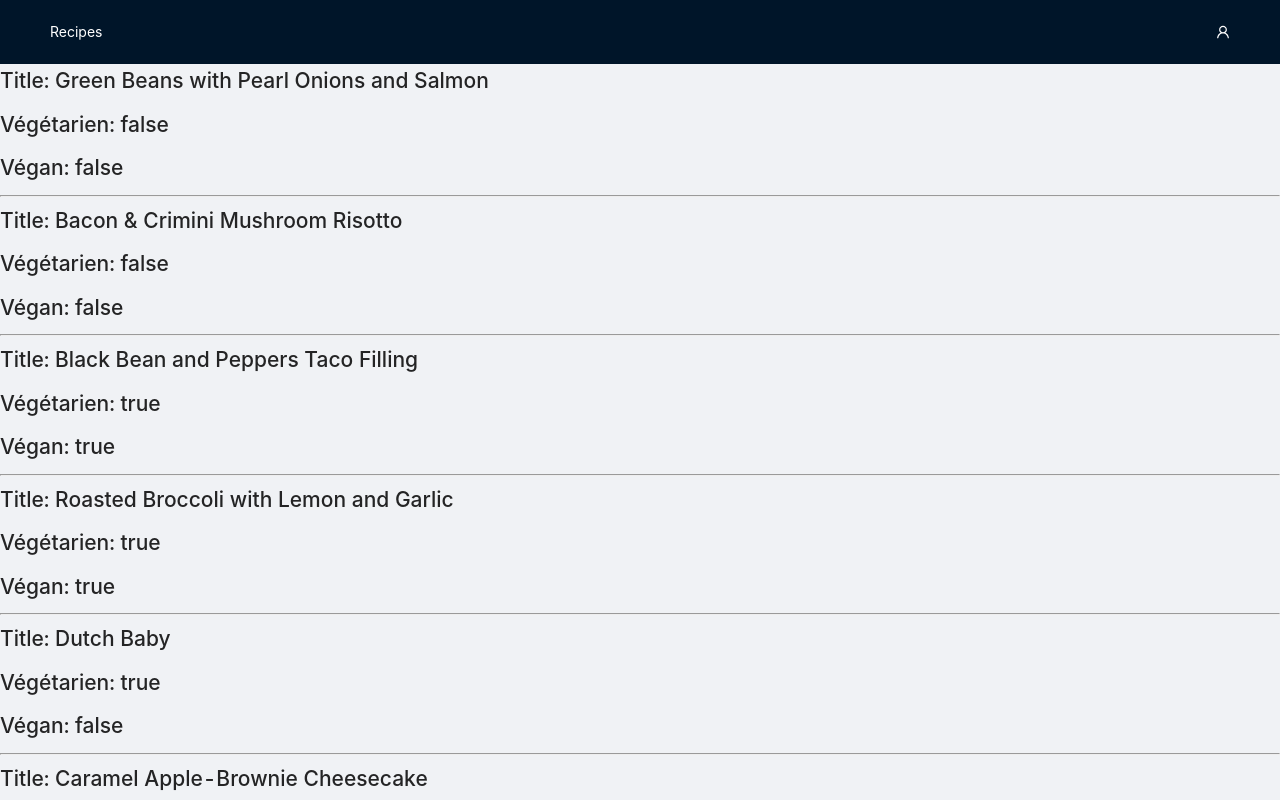
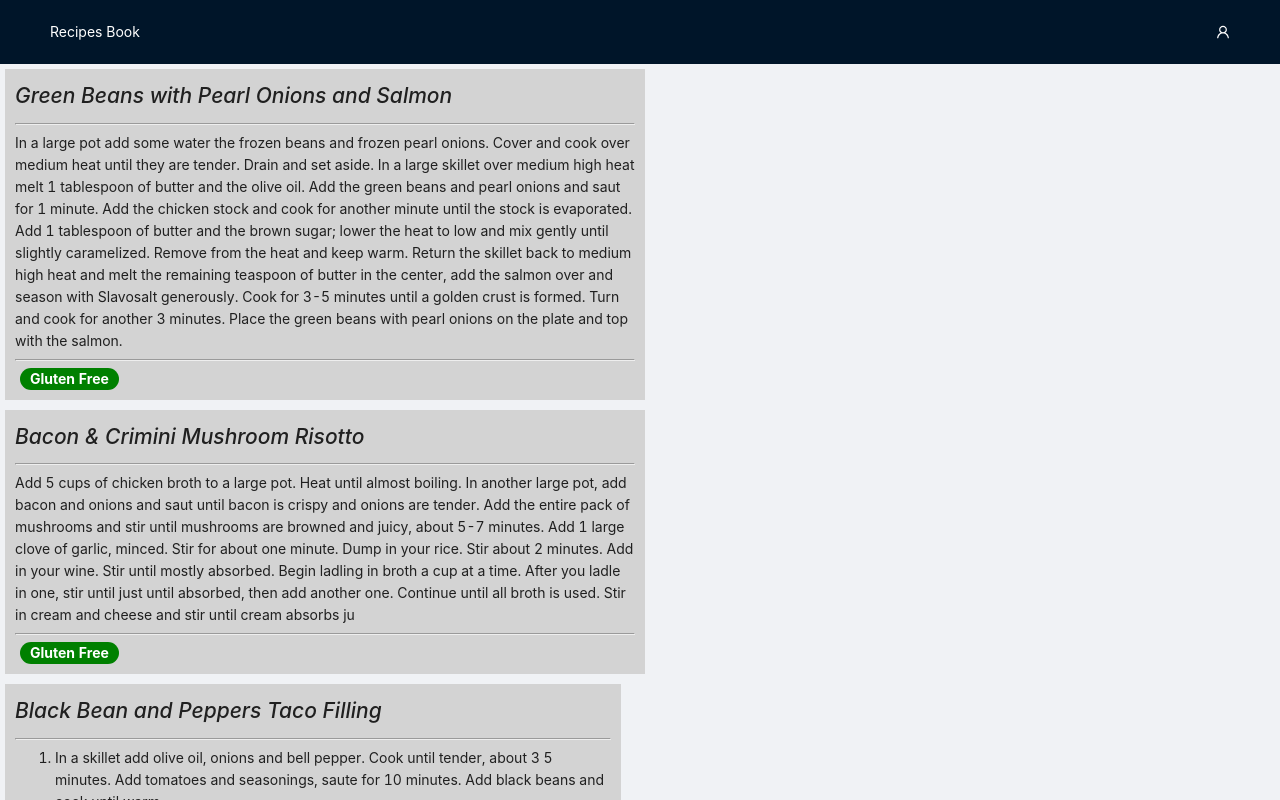
Before and after one commit to SimonDuperray/ReactCourse_Recipes, a Next.js app: page / in a window 1280 px wide. Shown: the top 800 px of the page. Built offline with nearby package versions, Linux system fonts and the light colour scheme.

Commit message:
:sparkles: add tags on recipe card

```diff
--- a/components/App.js
+++ b/components/App.js
@@ -1,11 +1,10 @@
 import { useState, useEffect } from "react";
-import Card from "../components/Card";
 import { Layout, Col, Row } from "antd";
 import { UserOutlined } from "@ant-design/icons";
 import { recipes } from "../files/recipes.js";
 import ListRecipe from "../components/Recipe/ListRecipe";
 
-const App = ({ title }) => {
+const App = () => {
 
     const [state, setState] = useState(false);
 
@@ -13,19 +12,14 @@ const App = ({ title }) => {
         setTimeout(() => setState(true), 1000);
     }, []);
 
-    // const renderRecipes = Object.entries(recipes).map(([index, item]) => {
-    //     return (
-    //         <Card className="card" title={index} description={item} />
-    //     )
-    // });
+    const { Header, Content, Footer } = Layout;
 
-    const { Header, Content } = Layout;
     return (
         <Layout>
             <Header>
                 <Row justify="space-between">
                     <Col style={{color: "#fff"}}>
-                        Recipes
+                        <a id="home" href="#">Recipes Book</a>
                     </Col>
                     <Col>
                         <UserOutlined style={{color: "#fff"}} />
@@ -33,13 +27,21 @@ const App = ({ title }) => {
                 </Row>
             </Header>
             <Content>
-                {/* <div>
-                    <div className="cards-container">
-                        {renderRecipes}
-                    </div>
-                </div> */}
                 <ListRecipe recipes={recipes} />
             </Content>
+            <Footer
+                style={{
+                    borderTop: '1px solid #e8e8e8',
+                    left: 0,
+                    color: '#fff',
+                    bottom: 0,
+                    width: '100%',
+                    backgroundColor: '#001529',
+                    textAlign: 'center'
+                }}
+            >
+                Copyright (c) - Simon DUPERRAY
+            </Footer>
         </Layout>
 
     )
--- a/components/Recipe/ListRecipe.js
+++ b/components/Recipe/ListRecipe.js
@@ -1,17 +1,27 @@
+import ViewRecipe from "./ViewRecipe";
+
 const ListRecipe = (props) => {
-    console.log(props.recipes[0]['title']);
     return (
-        <div>
+        <div className="cards-container">
             {props.recipes.map(recipe => {
                 return (
                     <div key={recipe.title}>
-                        <h2>Title: {recipe.title}</h2>
-                        <h2>Végétarien: {recipe.vegetarian.toString()}</h2>
-                        <h2>Végan: {recipe.vegan.toString()}</h2>
-                        <hr />
-                </div>
-            );
-        })}
+                        <ViewRecipe
+                            title={recipe.title}
+                            instructions={recipe.instructions}
+                            vegetarian={recipe.vegetarian}
+                            vegan={recipe.vegan}
+                            glutenFree={recipe.glutenFree}
+                            healthScore={recipe.healthScore}
+                            pricePerServing={recipe.pricePerServing}
+                            ingredients={recipe.ingredients}
+                            readyInMinutes={recipe.readyInMinutes}
+                            servings={recipe.servings}
+                        />
+                    </div>
+                );
+            })
+        }
         </div>
     )
 };
--- a/components/Recipe/ViewRecipe.js
+++ b/components/Recipe/ViewRecipe.js
@@ -0,0 +1,58 @@
+import TagItem from "../Tag/TagItem";
+
+const ViewRecipe = (props) => {
+    const parseStrToHTML = (str) => {
+        return parse(str);
+    }
+
+    const renderTags = (props) => {
+        const isVegetarian = true ? props.vegetarian : false;
+        const isVegan = true ? props.vegan : false;
+        const isGlutenFree = true ? props.glutenFree : false;
+
+        let tags = [];
+
+        if(isVegetarian && isVegan && isGlutenFree) {
+            tags.push(<TagItem tagTitle="Vegetarian"/>);
+            tags.push(<TagItem tagTitle="Vegan"/>);
+            tags.push(<TagItem tagTitle="GlutenFree"/>);
+        } else if(isVegetarian && isVegan && !isGlutenFree) {
+            tags.push(<TagItem tagTitle="Vegetarian" />);
+            tags.push(<TagItem tagTitle="Vegan" />);
+        } else if(isVegetarian && !isVegan && isGlutenFree) {
+            tags.push(<TagItem tagTitle="Vegetarian" />);
+            tags.push(<TagItem tagTitle="Gluten Free" />);
+        } else if(isVegetarian && !isVegan && !isGlutenFree) {
+            tags.push(<TagItem tagTitle="Vegetarian" />);
+        } else if(!isVegetarian && isVegan && isGlutenFree) {
+            tags.push(<TagItem tagTitle="Vegan" />);
+            tags.push(<TagItem tagTitle="Gluten Free" />);
+        } else if(!isVegetarian && isVegan && !isGlutenFree) {
+            tags.push(<TagItem tagTitle="Vegan" />);
+        } else if(!isVegetarian && !isVegan && isGlutenFree) {
+            tags.push(<TagItem tagTitle="Gluten Free" />);
+        }
+
+        return (
+            <div className="tags-container">
+                {
+                    tags.map(tag => {
+                        return(tag)
+                    })
+                }
+            </div>
+        );
+    }
+
+    return (
+        <div className="card">
+            <h1 className="card-title">{props.title}</h1>
+            <hr />
+            <span className="card-description" dangerouslySetInnerHTML={{ __html: props.instructions }}></span>
+            <hr />
+            { renderTags(props) }
+        </div>
+    );
+};
+
+export default ViewRecipe;
--- /dev/null
+++ b/components/Tag/TagItem.js
@@ -0,0 +1,10 @@
+
+const TagItem = (props) => {
+    return (
+        <li>
+            <p id="tag-item">{props.tagTitle}</p>
+        </li>
+    );
+};
+
+export default TagItem;
--- a/package.json
+++ b/package.json
@@ -11,6 +11,7 @@
   "dependencies": {
     "@ant-design/icons": "^4.7.0",
     "antd": "^4.23.6",
+    "html-react-parser": "^3.0.4",
     "next": "12.3.1",
     "react": "18.2.0",
     "react-dom": "18.2.0"
--- a/pages/_app.js
+++ b/pages/_app.js
@@ -1,6 +1,7 @@
 import '../styles/globals.css';
 import '../styles/card.css';
-import "antd/dist/antd.min.css";
+import '../styles/tag.css';
+import 'antd/dist/antd.min.css';
 
 function MyApp({ Component, pageProps }) {
   return (
--- a/pages/index.js
+++ b/pages/index.js
@@ -2,6 +2,6 @@ import App from "../components/App";
 
 export default function Home() {
   return (
-    <App title="Bienvenue !" />
+    <App />
   )
 }
--- a/styles/card.css
+++ b/styles/card.css
@@ -1,20 +1,21 @@
 .cards-container {
     display: flex;
-    flex-direction: row;
-    /* width: 1000px; */
-    color: #fff;
+    flex-wrap: wrap;
 }
 
 .card {
-    background-color: #02433C;
+    background-color: lightgray;
+    padding: 10px;
     margin: 5px;
-    padding: 10px;
-    width: 1000px;
+    flex: 0 1 500px;
+    width: 50%;
 }
 
-.card > h1.title {
-    color: lightgrey;
+.card-title {
+    font-style: italic;
 }
-.card > p.description {
-    color: #fff;
+
+.icons-container {
+    display: flex;
+    flex-wrap: wrap;
 }
--- a/styles/globals.css
+++ b/styles/globals.css
@@ -1,7 +1,9 @@
 html,
 body {
+  box-sizing: border-box;
   padding: 0;
   margin: 0;
+  width: 100vw;
   font-family: -apple-system, BlinkMacSystemFont, Segoe UI, Roboto, Oxygen,
     Ubuntu, Cantarell, Fira Sans, Droid Sans, Helvetica Neue, sans-serif;
 }
@@ -17,3 +19,7 @@ a {
   padding-left: 10px;
   padding: 5px 0 5px 5px;
 }
+
+a#home {
+  color: #fff;
+}
--- /dev/null
+++ b/styles/tag.css
@@ -0,0 +1,28 @@
+.tags-container {
+    list-style: none;
+    display: flex;
+    flex-wrap: wrap;
+}
+
+.tags-container li {
+    background:green;
+    color: #fff;
+    font-weight: bold;
+    text-align: center;
+    border-radius: 20px;
+    display: block;
+    margin: 0 5px;
+    position: relative;
+    width:max-content;
+    padding: 0 10px;
+}
+
+.tags-container li a {
+    color: #56a3d5;
+    display: block;
+    position: absolute;
+}
+
+p#tag-item {
+    margin-bottom: 0;
+}
```
Also changed, not shown: 1 other file (tests, documents, lock files or other folders).
